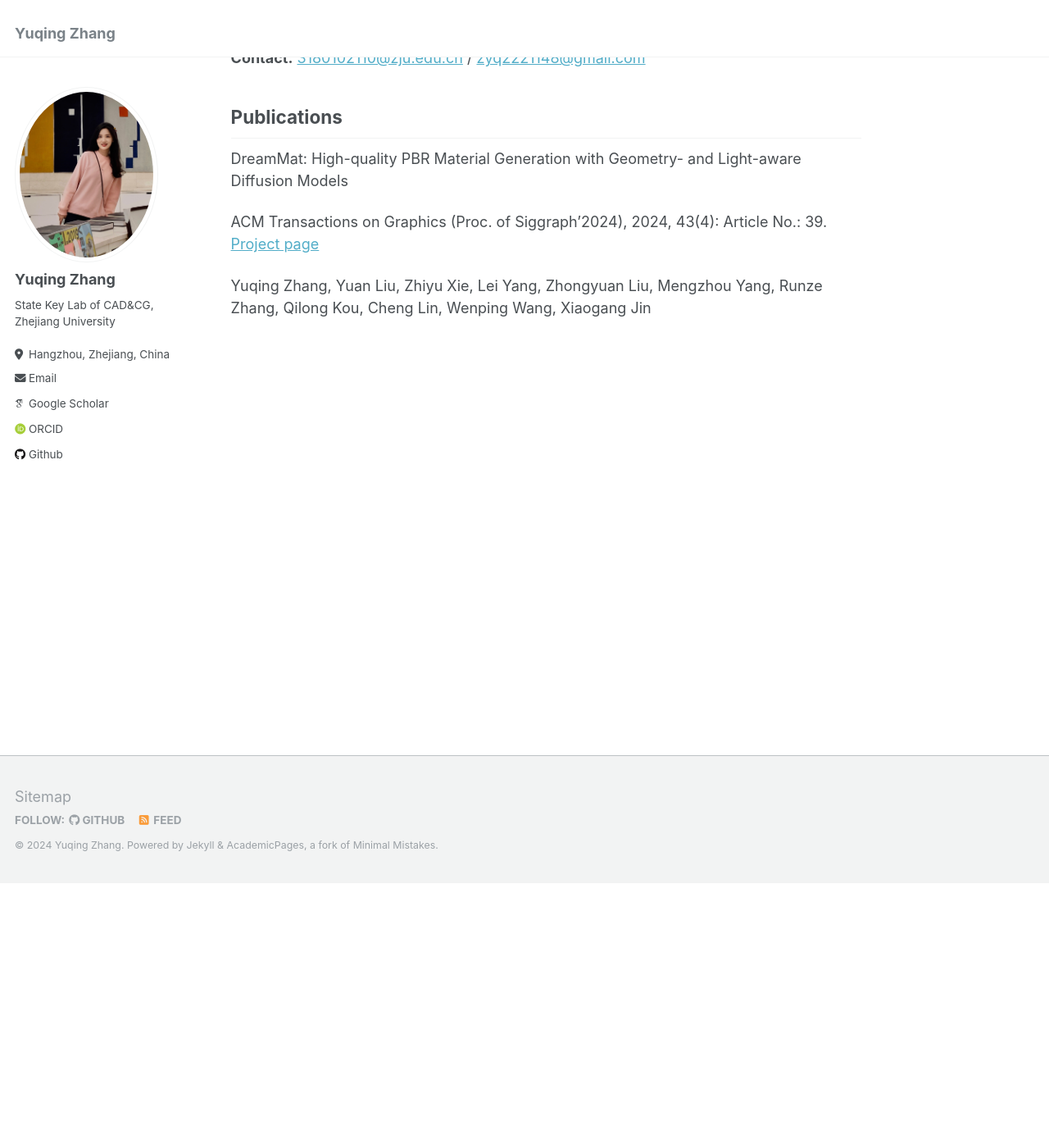
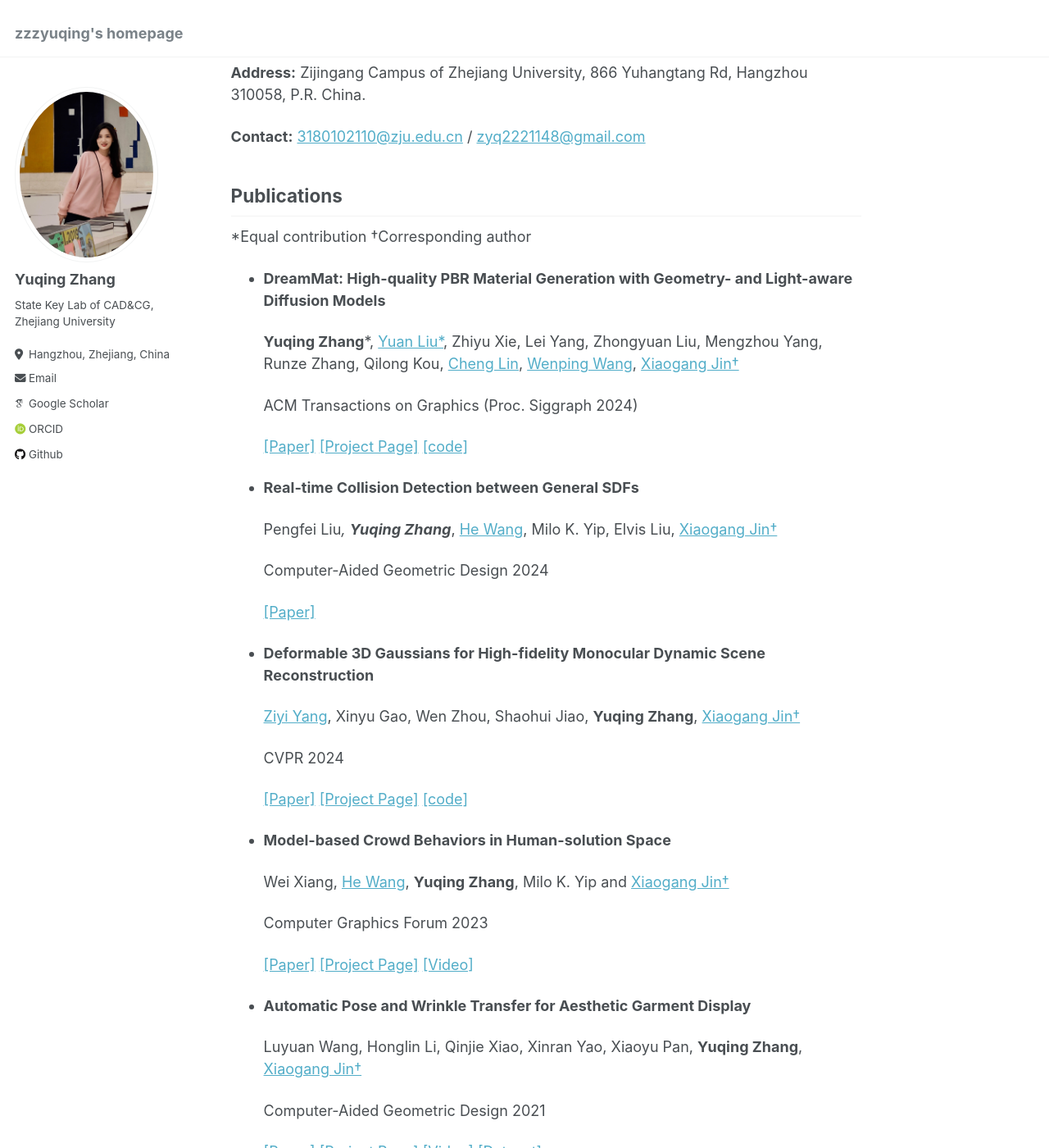
Before and after one commit to zzzyuqing/zzzyuqing.github.io, a Jekyll site: the page built from _pages/about.md, in a window 1280 px wide and 1400 px high, scrolled down 323 px. Shown: the whole window at 82% size. Built offline with Jekyll 4.4.1, drawn with Linux system fonts in a browser that asks for light colours; some web fonts are replaced; some of the changed text lies outside the part shown.

Commit message:
add publications

```diff
--- a/_config.yml
+++ b/_config.yml
@@ -8,7 +8,7 @@
 
 # Basic Site Settings
 locale                   : "en-US"
-title                    : "Yuqing Zhang"
+title                    : "zzzyuqing's homepage"
 title_separator          : "-"
 name                     : &name "Yuqing Zhang"
 description              : &description "personal description"
--- a/_pages/about.md
+++ b/_pages/about.md
@@ -1,12 +1,14 @@
 ---
 permalink: /
-title: "About Me"
+title: "Yuqing Zhang"
 excerpt: "Yuqing"
 author_profile: true
 redirect_from:
   - /about/
   - /about.html
 ---
+
+## About Me
 
 I'm Yuqing Zhang, a Master's student in State Key Lab of CAD&CG at Zhejiang University, advised by Prof. [Xiaogang Jin](http://www.cad.zju.edu.cn/home/jin). I obtained my bachelor degrees in Digital Media Technology from Zhejiang University in 2022.
 
@@ -17,8 +19,45 @@ I'm Yuqing Zhang, a Master's student in State Key Lab of CAD&CG at Zhejiang Univ
 **Contact:** [3180102110@zju.edu.cn](mailto:3180102110@zju.edu.cn) / [zyq2221148@gmail.com](mailto:zyq2221148@gmail.com)
 
 ## Publications
-DreamMat: High-quality PBR Material Generation with Geometry- and Light-aware Diffusion Models
+*Equal contribution †Corresponding author
 
-ACM Transactions on Graphics (Proc. of Siggraph'2024), 2024, 43(4): Article No.: 39. [Project page](https://zzzyuqing.github.io/dreammat.github.io/)
+* **DreamMat: High-quality PBR Material Generation with Geometry- and Light-aware Diffusion Models**
 
-Yuqing Zhang, Yuan Liu, Zhiyu Xie, Lei Yang, Zhongyuan Liu, Mengzhou Yang, Runze Zhang, Qilong Kou, Cheng Lin, Wenping Wang, Xiaogang Jin
+  **Yuqing Zhang***, [Yuan Liu*](https://liuyuan-pal.github.io/), Zhiyu Xie, Lei Yang, Zhongyuan Liu, Mengzhou Yang, Runze Zhang, Qilong Kou, [Cheng Lin](https://clinplayer.github.io/), [Wenping Wang](https://engineering.tamu.edu/cse/profiles/Wang-Wenping.html), [Xiaogang Jin†](http://www.cad.zju.edu.cn/home/jin/)
+
+  ACM Transactions on Graphics (Proc. Siggraph 2024)
+
+  [\[Paper\]](https://zzzyuqing.github.io/dreammat.github.io/)  [\[Project Page\]](https://zzzyuqing.github.io/dreammat.github.io/) [\[code\]](https://zzzyuqing.github.io/dreammat.github.io/)
+
+
+* **Real-time Collision Detection between General SDFs**
+
+  Pengfei Liu*, **Yuqing Zhang***, [He Wang](https://drhewang.com/), Milo K. Yip, Elvis Liu, [Xiaogang Jin†](http://www.cad.zju.edu.cn/home/jin/)
+
+  Computer-Aided Geometric Design 2024
+
+  [\[Paper\]](http://www.cad.zju.edu.cn/home/jin/papers/Real_Time_CD_between_SDFs.pdf)
+
+* **Deformable 3D Gaussians for High-fidelity Monocular Dynamic Scene Reconstruction**
+
+  [Ziyi Yang](https://github.com/ingra14m), Xinyu Gao, Wen Zhou, Shaohui Jiao, **Yuqing Zhang**, [Xiaogang Jin†](http://www.cad.zju.edu.cn/home/jin/)
+
+  CVPR 2024
+
+  [\[Paper\]](https://arxiv.org/abs/2309.13101)  [\[Project Page\]](https://ingra14m.github.io/Deformable-Gaussians/) [\[code\]](https://github.com/ingra14m/Deformable-3D-Gaussians)
+
+* **Model-based Crowd Behaviors in Human-solution Space**
+
+  Wei Xiang, [He Wang](https://drhewang.com/), **Yuqing Zhang**, Milo K. Yip and [Xiaogang Jin†](http://www.cad.zju.edu.cn/home/jin/)
+
+  Computer Graphics Forum 2023
+
+  [\[Paper\]](https://diglib.eg.org:8443/server/api/core/bitstreams/37b310ac-b9d0-42c7-8505-d281e3d8fc51/content) [\[Project Page\]](http://www.cad.zju.edu.cn/home/jin/cgf2023/cgf2023.htm) [\[Video\]](http://www.cad.zju.edu.cn/home/jin/cgf2023/demo.mp4)
+
+* **Automatic Pose and Wrinkle Transfer for Aesthetic Garment Display**
+
+  Luyuan Wang, Honglin Li, Qinjie Xiao, Xinran Yao, Xiaoyu Pan, **Yuqing Zhang**, [Xiaogang Jin†](http://www.cad.zju.edu.cn/home/jin/)
+
+  Computer-Aided Geometric Design 2021
+
+  [\[Paper\]](http://www.cad.zju.edu.cn/home/jin/cagd2021/paper.pdf) [\[Project Page\]](http://www.cad.zju.edu.cn/home/jin/cagd2021/cagd2021.htm) [\[Video\]](http://www.cad.zju.edu.cn/home/jin/cagd2021/demo.mp4) [\[Dataset\]](https://github.com/Dancingmader/3D-High-quality-Garment-Dataset)
```
